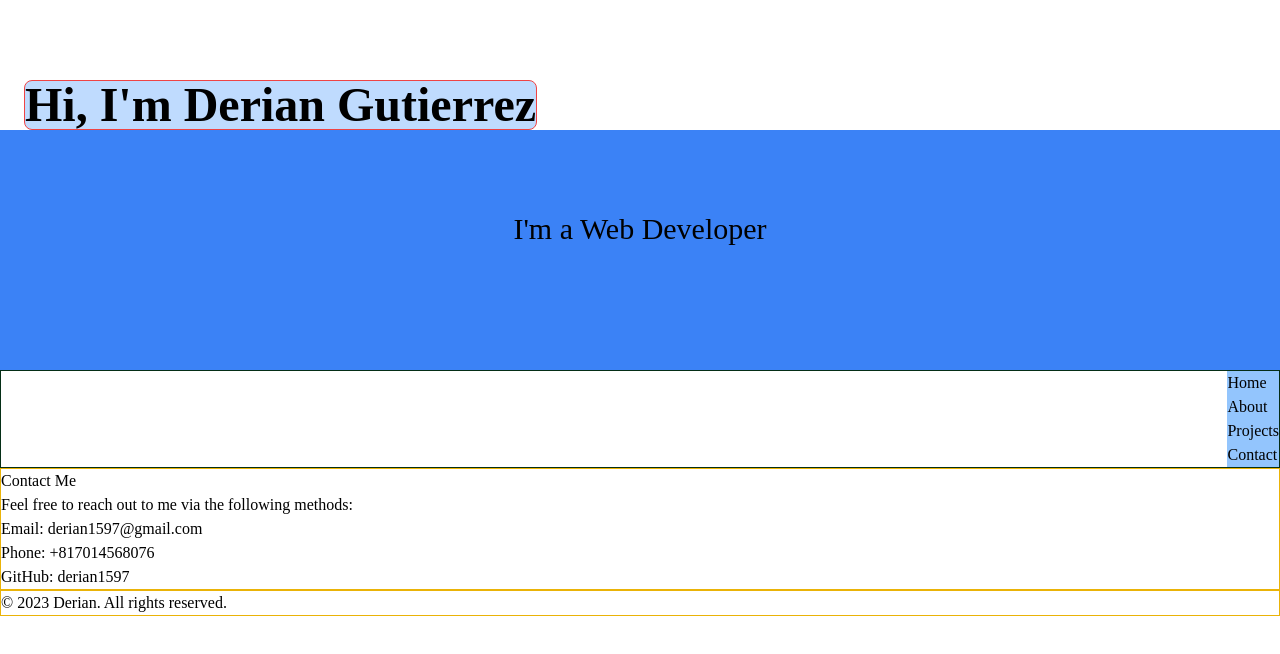
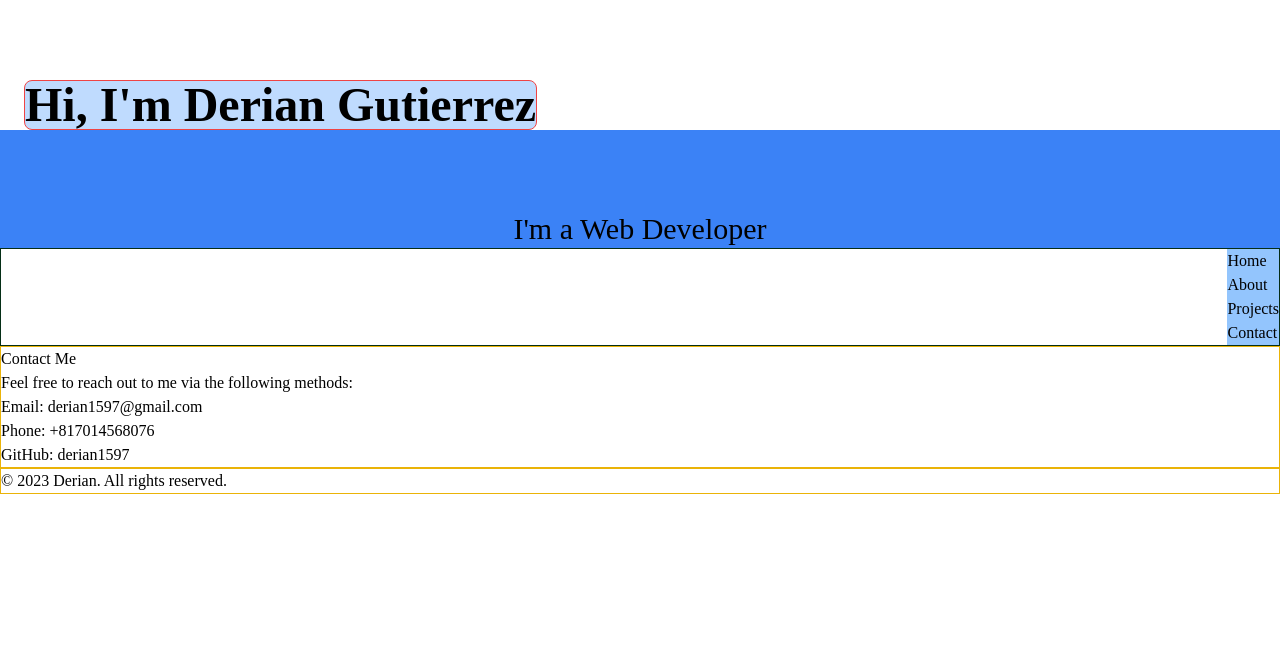
Before and after one commit to derian1597/derian1597.github.io, a website: page index.html in a window 1280 px wide. Drawn offline with Linux system fonts and the light colour scheme; files that its build step writes are made by us from their sources; a web font is replaced by a local one.

Commit message:
Update index.html

```diff
--- a/index.html
+++ b/index.html
@@ -29,11 +29,11 @@
         <h1 class="text-left">, I'm Derian Gutierrez</h1>
     </section>
 
-    <section id="about" class="border border-blue-500 bg-blue-500 flex justify-center h-60 pt-20 min-h-fit text-3xl">
+    <section id="about" class="border border-blue-500 bg-blue-500 flex justify-center pt-20 min-h-fit text-3xl">
         <h2 class="">I'm a Web Developer</h2>
     </section>
 
-    <section id="tags" class="flex justify-end border border-green-950">
+    <section id="tags" class="flex justify-end mr-5 border border-green-950">
         <nav>
             <ul class="bg-blue-300">
                 <li><a href="#home">Home</a></li>
```
